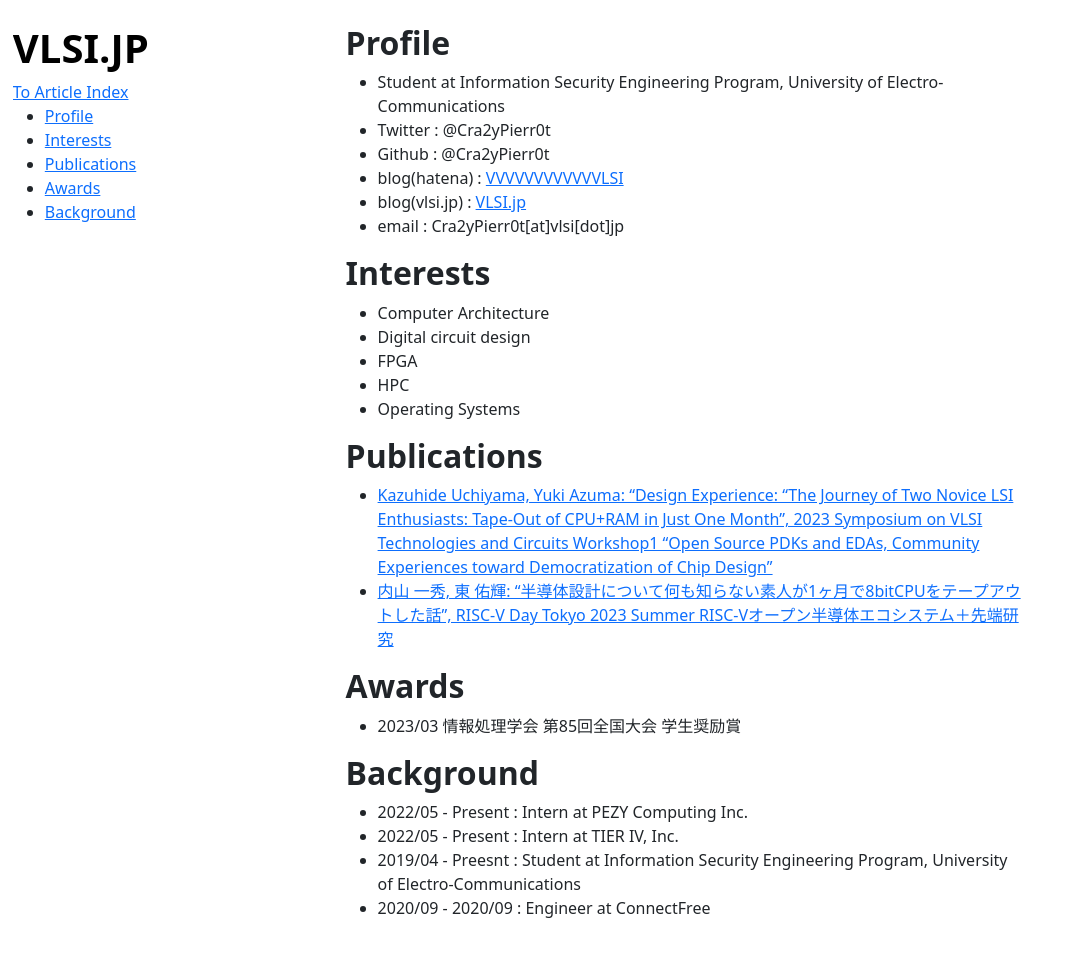
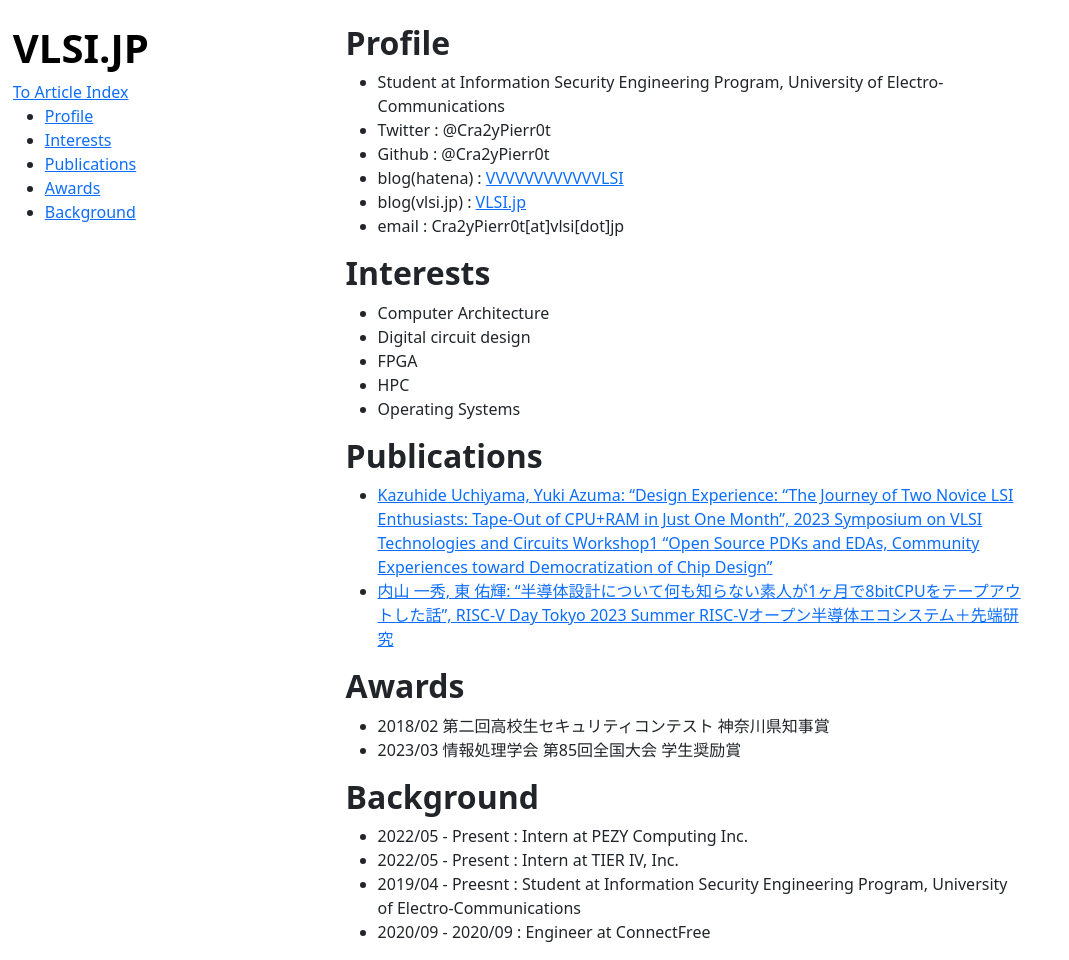
Before and after one commit to VLSI-JP/VLSI-JP.github.io, a Jekyll site: the page built from about_Cra2yPierr0t.md, in a window 1280 px wide and 960 px high. Shown: the whole window, without its empty margins (0-1069 px from the left). Built offline with Jekyll 4.4.1, drawn with Linux system fonts in a browser that asks for light colours.

Commit message:
add award

```diff
--- a/about_Cra2yPierr0t.md
+++ b/about_Cra2yPierr0t.md
@@ -24,6 +24,7 @@ title: About Cra2yPierr0t
 
 ## Awards
 
+- 2018/02 第二回高校生セキュリティコンテスト 神奈川県知事賞
 - 2023/03 情報処理学会 第85回全国大会 学生奨励賞
 
 ## Background
```
